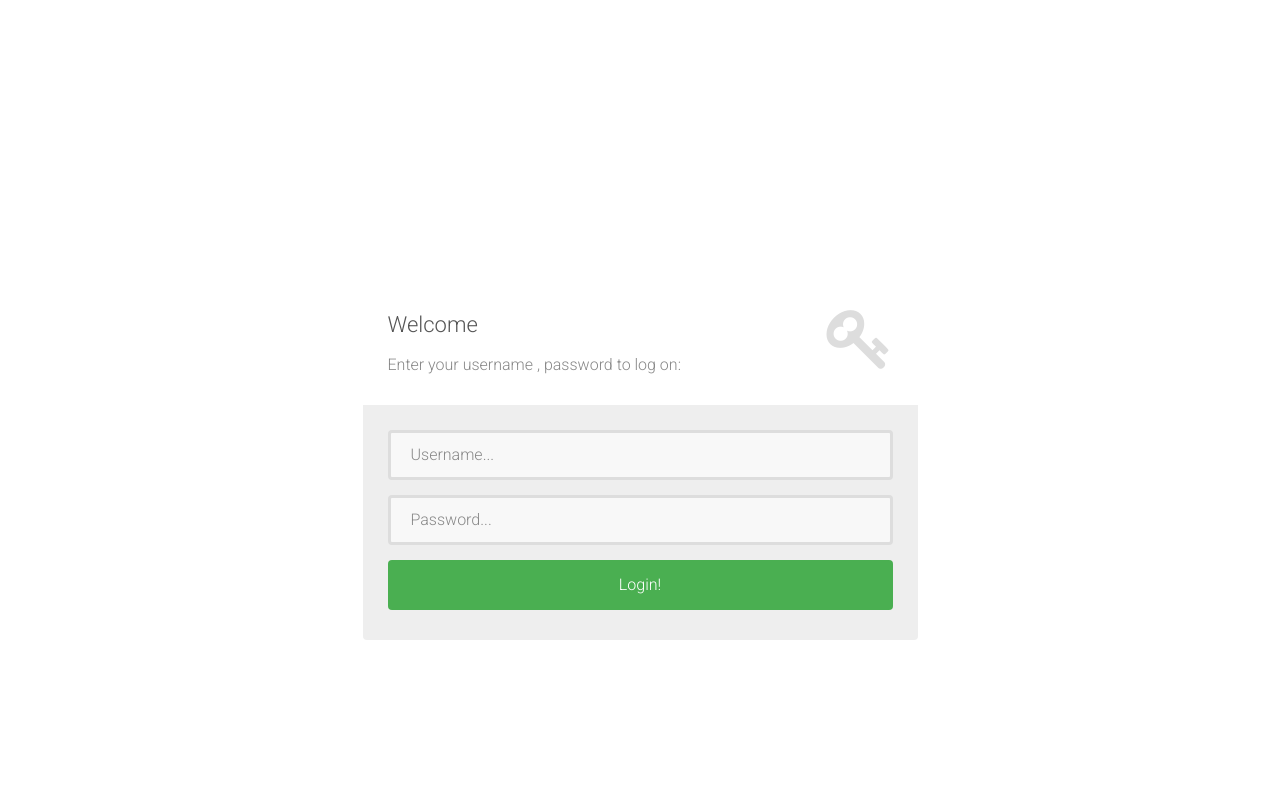
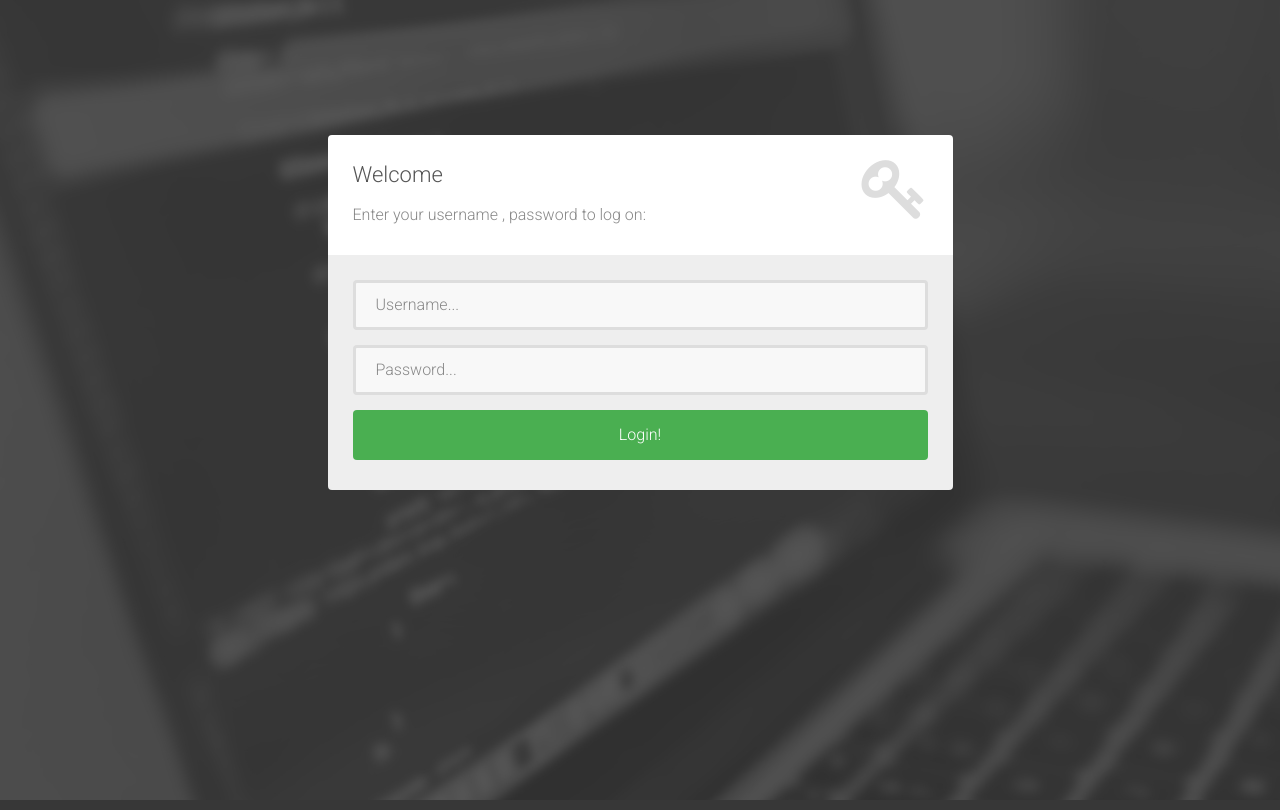
Before and after one commit to Hafy/simpleblog, a Django app: page /login/ in a window 1280 px wide. Run offline with Django 3.2, Linux system fonts and the light colour scheme; some libraries are stand-ins or nearby versions.

Commit message:
2017/01/16

```diff
--- a/myform/templates/article.html
+++ b/myform/templates/article.html
@@ -19,7 +19,7 @@
 							     <td><a href="/article/{{article.pk}}/">{{article.headline}}</a></td>
 							</tr>
 							<tr>
-							       <td>{{article.content|truncatewords:20}}</td>
+							       <td>{{article.content|truncatechars:20}}</td>
 							</tr>
 							</tbody>
 							{%endfor%}
@@ -41,7 +41,7 @@
 			<td>{{comment.pk}}楼,{{comment.pub_username}}发表</td>
 			</tr>
 			<tr>
-			<td>{{comment.content}}</td>
+			<td>{{comment.content|truncatechars:20}}</td>
 			</tr>
 		{%endfor%}
 		</table>
--- a/myform/templates/home.html
+++ b/myform/templates/home.html
@@ -34,7 +34,7 @@
 							     <td><a href="/article/{{article.pk}}/">{{article.headline}}</a></td>
 							</tr>
 							<tr>
-							       <td>{{article.content|truncatewords:20}}</td>
+							       <td>{{article.content|truncatechars:20}}</td>
 							</tr>
 							</tbody>
 							{%endif%}
--- a/myform/templates/index.html
+++ b/myform/templates/index.html
@@ -29,7 +29,9 @@
         <link rel="apple-touch-icon-precomposed" sizes="100x100" href="{% static "assets/ico/apple-touch-icon-114-precomposed.png"%}">
         <link rel="apple-touch-icon-precomposed" sizes="72x72" href="{% static "assets/ico/apple-touch-icon-72-precomposed.png"%}"%}">
         <link rel="apple-touch-icon-precomposed" href="{% static "assets/ico/apple-touch-icon-57-precomposed.png"%}">
-
+    <style type="text/css">
+        body {background-image: url(../static/assets/img/backgrounds/1.jpg);}
+    </style>
     </head>
 
     <body>
@@ -38,18 +40,6 @@
         <div class="top-content">
 
             <div class="inner-bg">
-                <div class="container">
-                    <div class="row">
-                        <div class="col-sm-8 col-sm-offset-2 text">
-                            <h1><strong>Bootstrap</strong> Login Form</h1>
-                            <div class="description">
-                            	<p>
-	                            	This is a free responsive login form made with Bootstrap.
-	                            	Download it on <a href= "http://azmind.com"><strong>AZMIND</strong></a>, customize and use it as you like!
-                            	</p>
-                            </div>
-                        </div>
-                    </div>
                     <div class="row">
                         <div class="col-sm-6 col-sm-offset-3 form-box">
                         	<div class="form-top">
@@ -63,7 +53,8 @@
                         		<div class="form-top-right">
                         			<i class="fa fa-key"></i>
                         		</div>
-                            </div>
+                                </div>
+
                             <div class="form-bottom">
 			                    <form role="form" action="" method="post" class="login-form">
 			                    	<div class="form-group">
@@ -80,16 +71,12 @@
 			                        <button type="submit" class="btn">Sign in!</button>
                                                                         {%endif%}
 			                    </form>
-		                    </div>
+		  </div>
                         </div>
                     </div>
                         </div>
                     </div>
                 </div>
-            </div>
-
-        </div>
-
 
         <!-- Javascript -->
 
--- a/myform/views.py
+++ b/myform/views.py
@@ -75,7 +75,7 @@
 	authors=Author.objects.all()
 	user=request.user
 	page=request.GET.get('page')
-	paginator=Paginator(articles,3)
+	paginator=Paginator(articles,5)
 	#paginator
 	try:
 		posts=paginator.page(page)
```
